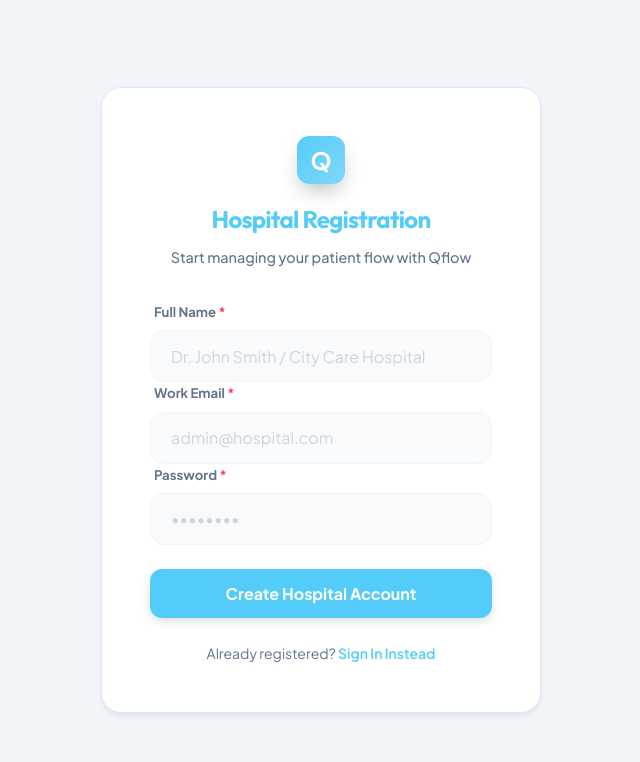
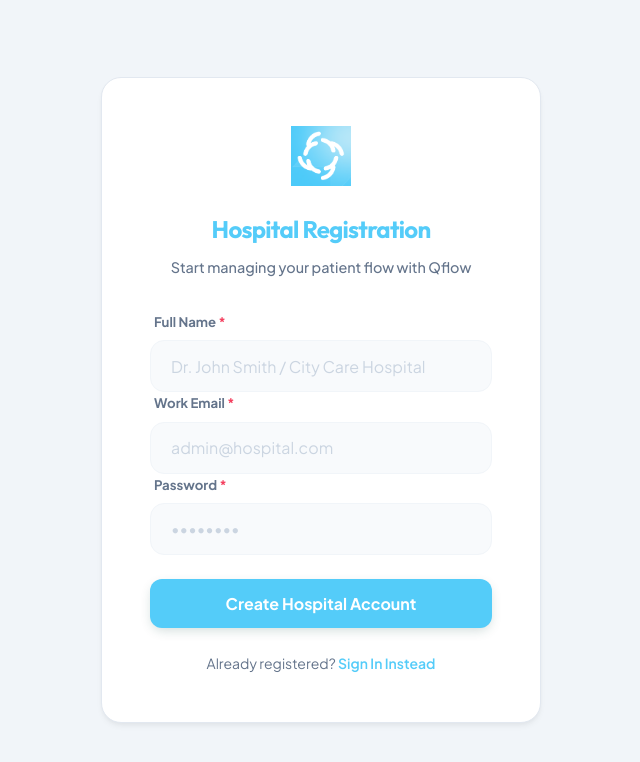
Before and after one commit to nidhin29/qflow_website, a React (Vite) app: page /register in a window 1280 px wide. Shown: the top 762 px of the page, without its empty margins (319-959 px from the left). Built offline with nearby package versions, Linux system fonts and the light colour scheme; no server answers.

Commit message:
feat: implement authentication flow with login, registration, and profile completion pages

```diff
--- a/src/pages/Auth/LoginPage/LoginPage.jsx
+++ b/src/pages/Auth/LoginPage/LoginPage.jsx
@@ -46,7 +46,9 @@ const LoginPage = () => {
             <div className="auth-mesh-gradient"></div>
             <Card className="auth-card shadow-premium">
                 <div className="auth-header" style={{ marginBottom: '2rem' }}>
-                    <div className="auth-logo" style={{ borderRadius: '12px', width: '48px', height: '48px', fontSize: '1.5rem' }}>Q</div>
+                    <div className="auth-logo" style={{ width: '60px', height: '60px', background: 'none', boxShadow: 'none' }}>
+                        <img src="/icon.png" alt="Qflow Logo" style={{ width: '100%', height: '100%', objectFit: 'contain' }} />
+                    </div>
                     <h1 style={{ fontSize: '1.5rem' }}>Hospital Login</h1>
                     <p style={{ fontSize: '0.9rem' }}>Secure access to your facility dashboard</p>
                 </div>
--- a/src/pages/Auth/RegisterDetailsPage/RegisterDetailsPage.jsx
+++ b/src/pages/Auth/RegisterDetailsPage/RegisterDetailsPage.jsx
@@ -78,7 +78,9 @@ const RegisterDetailsPage = () => {
             <div className="auth-mesh-gradient"></div>
             <Card className="details-main-card shadow-premium">
                 <header className="details-header">
-                    <div className="auth-logo">Q</div>
+                    <div className="auth-logo" style={{ width: '60px', height: '60px', background: 'none', boxShadow: 'none', margin: '0 auto 1.5rem', display: 'flex', alignItems: 'center', justifyContent: 'center' }}>
+                        <img src="/icon.png" alt="Qflow Logo" style={{ width: '100%', height: '100%', objectFit: 'contain' }} />
+                    </div>
                     <h1>Complete Profile</h1>
                     <p>Finalize your facility setup to enter the dashboard</p>
                 </header>
--- a/src/pages/Auth/RegisterPage/RegisterPage.jsx
+++ b/src/pages/Auth/RegisterPage/RegisterPage.jsx
@@ -40,7 +40,9 @@ const RegisterPage = () => {
             <div className="auth-mesh-gradient"></div>
             <Card className="auth-card shadow-premium">
                 <div className="auth-header" style={{ marginBottom: '2rem', textAlign: 'center' }}>
-                    <div className="auth-logo" style={{ borderRadius: '12px', width: '48px', height: '48px', fontSize: '1.5rem', margin: '0 auto 1rem' }}>Q</div>
+                    <div className="auth-logo" style={{ width: '60px', height: '60px', background: 'none', boxShadow: 'none', margin: '0 auto 1.5rem' }}>
+                        <img src="/icon.png" alt="Qflow Logo" style={{ width: '100%', height: '100%', objectFit: 'contain' }} />
+                    </div>
                     <h1 style={{ fontSize: '1.5rem' }}>Hospital Registration</h1>
                     <p style={{ fontSize: '0.9rem', color: 'var(--text-muted)' }}>Start managing your patient flow with Qflow</p>
                 </div>
```
